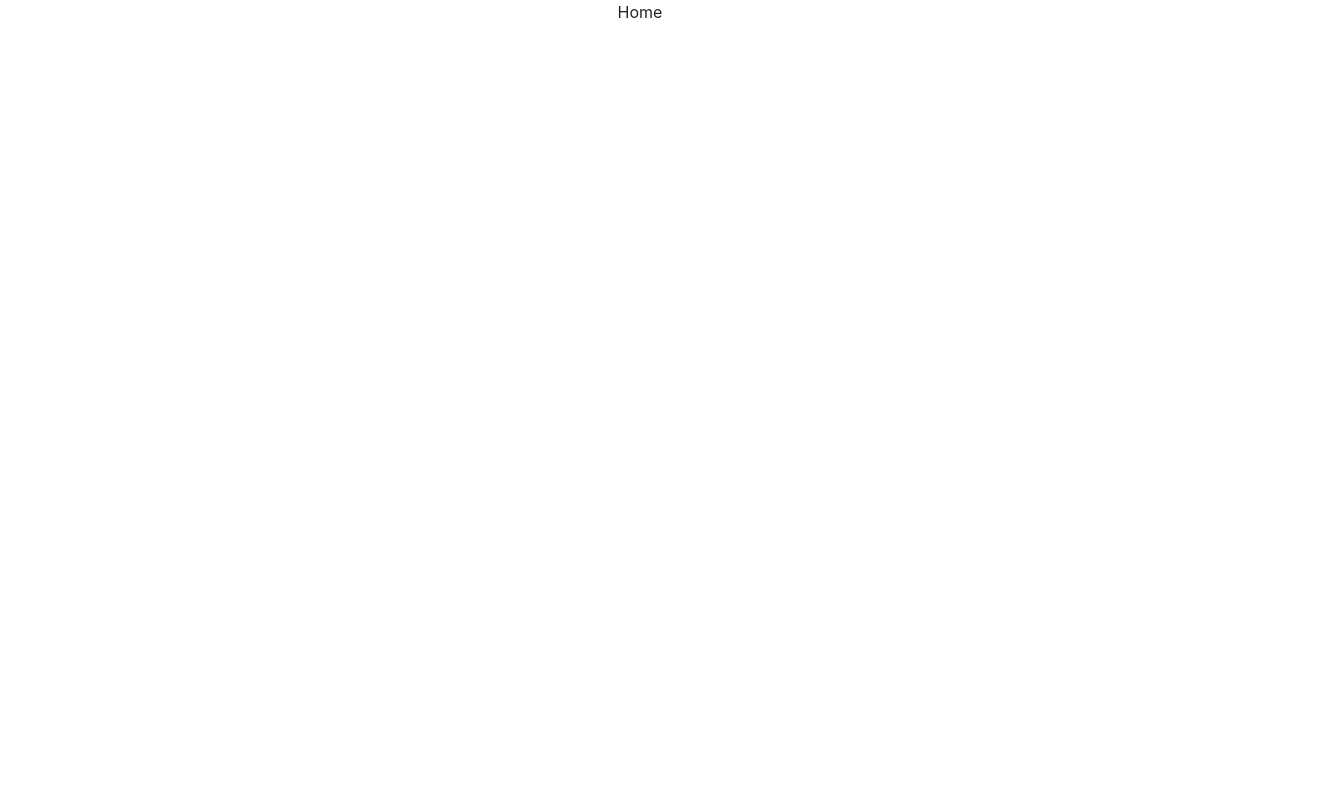
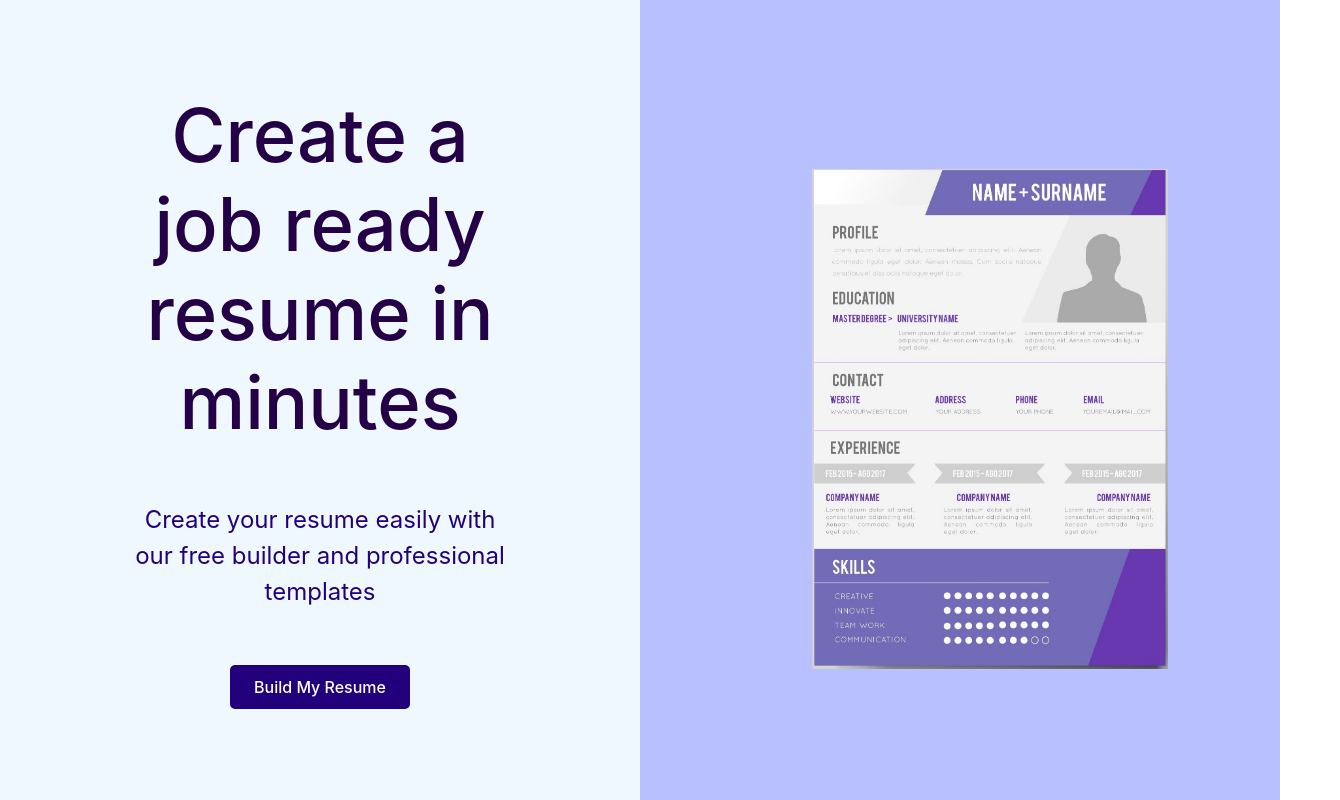
Before and after one commit to rohitt-gupta/resume-builder-react, a React (Vite) app: page / in a window 1280 px wide. Shown: the whole page, 1340 px wide, since content can reach past the window. Built offline with nearby package versions, Linux system fonts and the light colour scheme.

Commit message:
added home section

```diff
--- a/package.json
+++ b/package.json
@@ -19,7 +19,8 @@
     "react-bootstrap": "^2.7.4",
     "react-dom": "^18.2.0",
     "react-router-dom": "^6.11.2",
-    "react-tag-input": "^6.8.1"
+    "react-tag-input": "^6.8.1",
+    "styled-components": "^5.3.10"
   },
   "devDependencies": {
     "@types/react": "^18.0.37",
--- a/src/pages/Home.jsx
+++ b/src/pages/Home.jsx
@@ -1,7 +1,144 @@
-// import React from "react";
+// /* eslint-disable no-unused-vars */
+// import React, { Suspense } from "react";
+import { useNavigate } from "react-router-dom";
+import styled from "styled-components";
+// import NavBar from "../components/NavBar";
+// import NavBar from '../components/NavBar';
+// import { MeshDistortMaterial, OrbitControls, Sphere } from "@react-three/drei";
+// import { Canvas } from "@react-three/fiber";
+// import Cube from "./Cube";
 
-function Home() {
-	return <div>Home</div>;
-}
+const Section = styled.div`
+	height: 100vh;
+	scroll-snap-align: center;
+
+	display: flex;
+	flex-direction: column;
+	align-items: center;
+	justify-content: space-between;
+
+	@media only screen and (max-width: 768px) {
+		height: 200vh;
+	}
+`;
+
+const Container = styled.div`
+	height: 100%;
+	width: 100%;
+	display: flex;
+	justify-content: space-between;
+	@media only screen and (max-width: 768px) {
+		width: 400px;
+		flex-direction: column;
+		align-items: center;
+		justify-content: center;
+	}
+`;
+
+const Left = styled.div`
+	background-color: aliceblue;
+	flex: 1;
+	display: flex;
+	flex-direction: column;
+	justify-content: center;
+	gap: 5px;
+	@media only screen and (max-width: 768px) {
+		flex: 1;
+		align-items: center;
+	}
+`;
+
+const Title = styled.h1`
+	align-items: center;
+	text-align: center;
+	justify-content: center;
+	color: #240046;
+	width: 60%;
+	/* margin: auto; */
+	margin: 25px auto;
+	font-size: 74px;
+	@media only screen and (max-width: 768px) {
+		text-align: center;
+	}
+`;
+const Desc = styled.p`
+	width: 60%;
+	margin: 25px auto;
+	font-size: 24px;
+	color: #22007c;
+	@media only screen and (max-width: 768px) {
+		padding: 20px;
+		text-align: center;
+	}
+`;
+
+const Button = styled.button`
+	background-color: #22007c;
+	color: white;
+	margin: 25px auto;
+	font-weight: 500;
+	width: 180px;
+	padding: 10px;
+	border: none;
+	border-radius: 5px;
+	cursor: pointer;
+`;
+
+const Right = styled.div`
+	background-color: #b8c0ff;
+	flex: 1;
+	position: relative;
+	@media only screen and (max-width: 768px) {
+		flex: 1;
+		width: 100vh;
+	}
+`;
+const Img = styled.img`
+	width: 700px;
+	height: 500px;
+	object-fit: contain;
+	position: absolute;
+	top: 0;
+	bottom: 0;
+	left: 0;
+	right: 0;
+	margin: auto;
+	animation: animate 2s infinite ease alternate;
+
+	@keyframes animate {
+		to {
+			transform: translateY(20px);
+		}
+	}
+	@media only screen and (max-width: 768px) {
+		width: 450px;
+		height: 450px;
+	}
+`;
+
+const Home = () => {
+	const navigate = useNavigate();
+	const handleClick = () => {
+		navigate("/create", { replace: true });
+	};
+
+	return (
+		<Section>
+			<Container>
+				<Left>
+					<Title>Create a job ready resume in minutes</Title>
+					<Desc>
+						Create your resume easily with our free builder and professional
+						templates
+					</Desc>
+					<Button onClick={handleClick}>Build My Resume</Button>
+				</Left>
+				<Right>
+					<Img src='../../public/hero.jpg'></Img>
+				</Right>
+			</Container>
+		</Section>
+	);
+};
 
 export default Home;
```
Also changed, not shown: public/hero.jpg (added), 1 other file (tests, documents, lock files or other folders).
